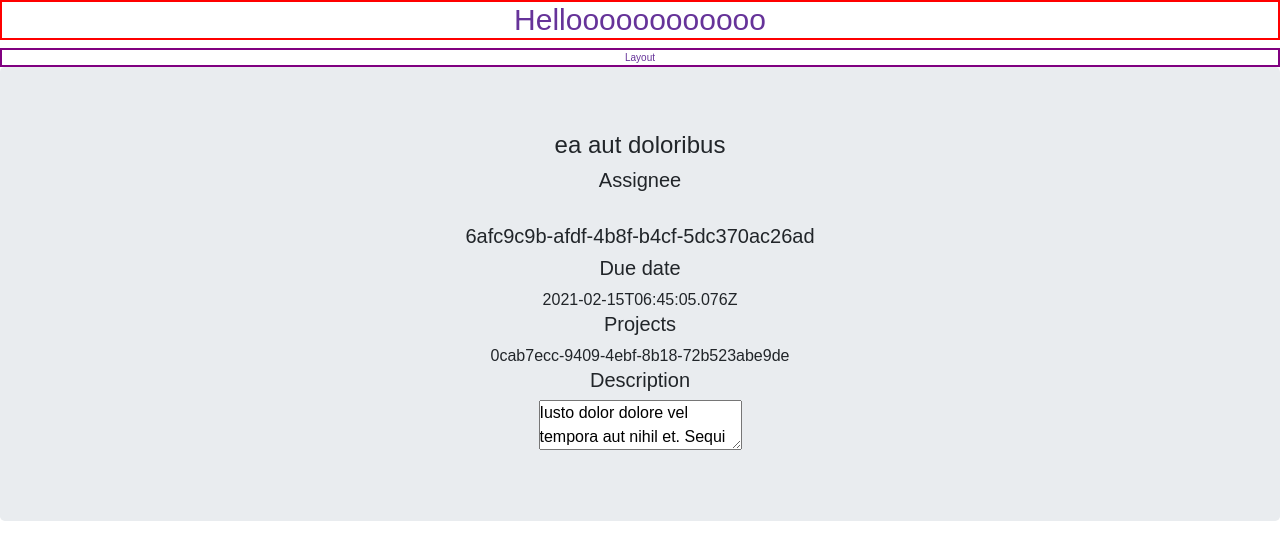
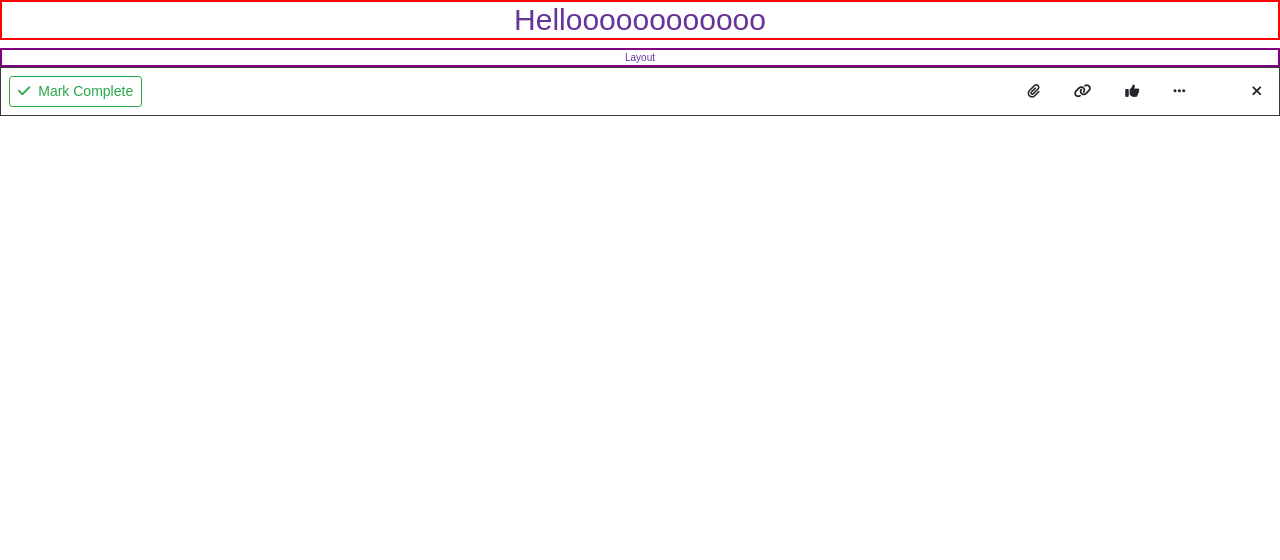
Before and after one commit to svivianl/asana-clone, a React (Create React App) app in the folder client/: page / in a window 1280 px wide. Shown: the top 560 px of the page. Built offline with nearby package versions, Linux system fonts and the light colour scheme.

Commit message:
Create task status bar

```diff
--- a/client/public/index.html
+++ b/client/public/index.html
@@ -10,6 +10,10 @@
       content="Web site created using create-react-app"
     />
     <link rel="apple-touch-icon" href="%PUBLIC_URL%/logo192.png" />
+    <script
+      src="https://kit.fontawesome.com/581cf559cb.js"
+      crossorigin="anonymous"
+    ></script>
     <!--
       manifest.json provides metadata used when your web app is installed on a
       user's mobile device or desktop. See https://developers.google.com/web/fundamentals/web-app-manifest/
--- a/client/src/components/features/application/components/workArea/components/list/components/projects/components/tasks/components/task/Task.tsx
+++ b/client/src/components/features/application/components/workArea/components/list/components/projects/components/tasks/components/task/Task.tsx
@@ -1,6 +1,8 @@
-import React, { useEffect, useState } from 'react';
+import React, { useEffect, useState } from "react";
+import TaskStatusBar from "./components/TaskStatusBar/TaskStatusBar";
+import TaskDetails from "./components/TaskDetails/TaskDetails";
 
-interface Task{
+interface Task {
   id: string;
   assignee: string;
   title: string;
@@ -10,57 +12,19 @@ interface Task{
   creationDate: Date;
   project: string;
 }
-
-interface TaskProps{
-    task: Task;
+interface TaskProps {
+  task?: Task;
 }
-
 const Task = ({ task }: TaskProps) => {
   // const [assignee, setAssignee] = useState({})
-    const {
-        // id,
-        assignee = "Juninhos",
-        title = "Does this work?",
-        description = "Most awesome project ever built",
-        // status,
-        dueDate = Date.now(),
-        // creationDate,
-        project = "Asana Clone"
-    } = task;
-
   // useEffect(() => {
-
   // }, [])
-
-    return(
-        <div className='jumbotron'>
-            {/* TODO: status bar */}
-            <div className='container'>
-              <h4>{title}</h4>
+  return (
     <div>
-                <h5>Assignee</h5>
-                <span>
-                  <img />
-                  <h5>{assignee}</h5>
-                </span>
-              </div>
-              <div>
-                  <h5>Due date</h5>
-                  <span>{dueDate}</span>
-              </div>
-              <div>
-                  <h5>Projects</h5>
-                  <span>{project}</span>
-              </div>
-              <div>
-                  <h5>Description</h5>
-                  <textarea>{description}</textarea>
-              </div>
-            </div>
-
+      <TaskStatusBar />
+      {/* <TaskDetails task={task} /> */}
       {/* TODO: comments bar */}
     </div>
-    )
+  );
 };
-
 export default Task;
--- a/client/src/components/features/application/components/workArea/components/list/components/projects/components/tasks/components/task/components/TaskStatusBar/TaskStatusBar.tsx
+++ b/client/src/components/features/application/components/workArea/components/list/components/projects/components/tasks/components/task/components/TaskStatusBar/TaskStatusBar.tsx
@@ -1,13 +1,33 @@
-import React from 'react';
+import React from "react";
 
 const TaskStatusBar = () => {
-
-
-    return(
-        <div className='jumbotron'>
-
-        </div>
-    )
+  return (
+    <div className=".container-fluid p-2 d-flex align-items-center justify-content-between border border-dark">
+      <div>
+        <button type="button" className="btn btn-outline-success btn-sm">
+          <i className="fas fa-check mr-2" />
+          Mark Complete
+        </button>
+      </div>
+      <div>
+        <button type="button" className="btn btn-sm mr-3">
+          <i className="fas fa-paperclip" />
+        </button>
+        <button type="button" className="btn btn-sm mr-3">
+          <i className="fas fa-link" />
+        </button>
+        <button type="button" className="btn btn-sm mr-3">
+          <i className="fas fa-thumbs-up" />
+        </button>
+        <button type="button" className="btn btn-sm mr-5">
+          <i className="fas fa-ellipsis-h" />
+        </button>
+        <button type="button" className="btn btn-sm">
+          <i className="fas fa-times" />
+        </button>
+      </div>
+    </div>
+  );
 };
 
 export default TaskStatusBar;
```
Also changed, not shown: client/db.json (+1 -1 lines). Lines whose indentation alone changed are shown as unchanged.
